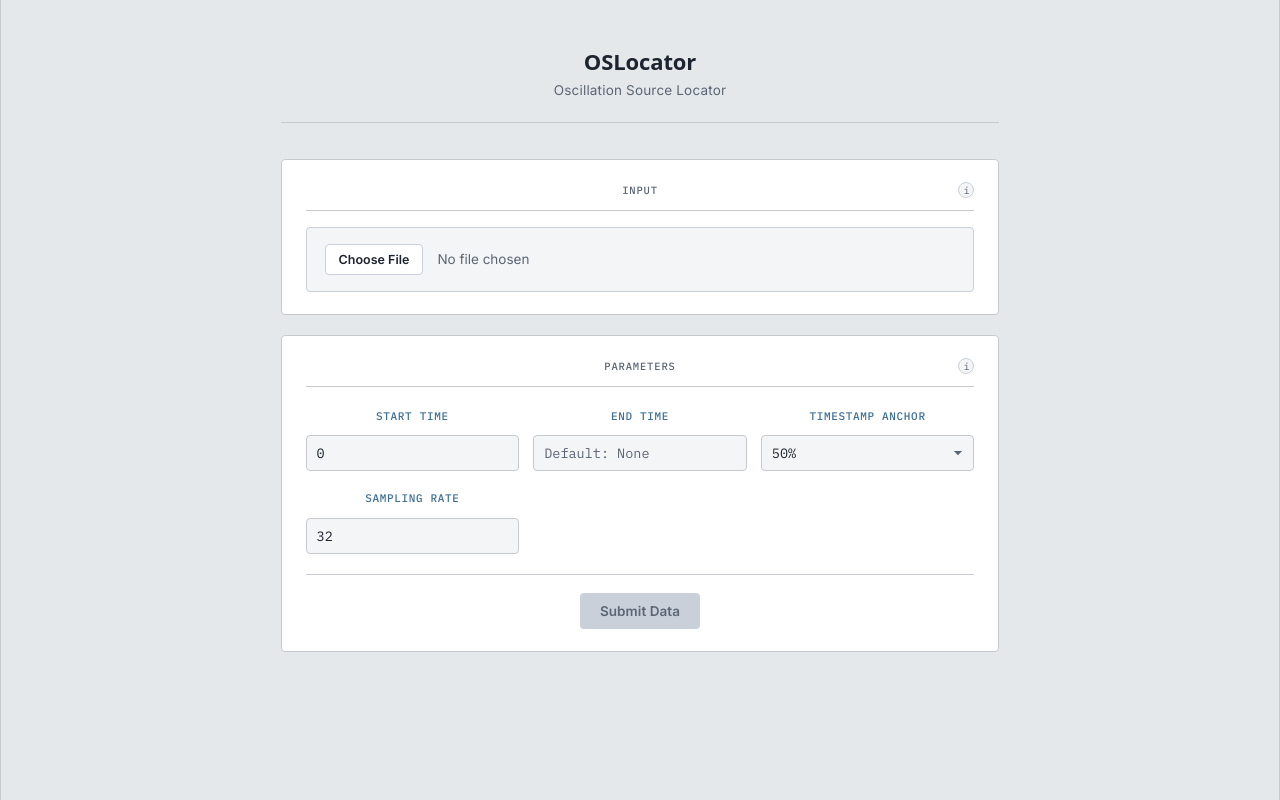
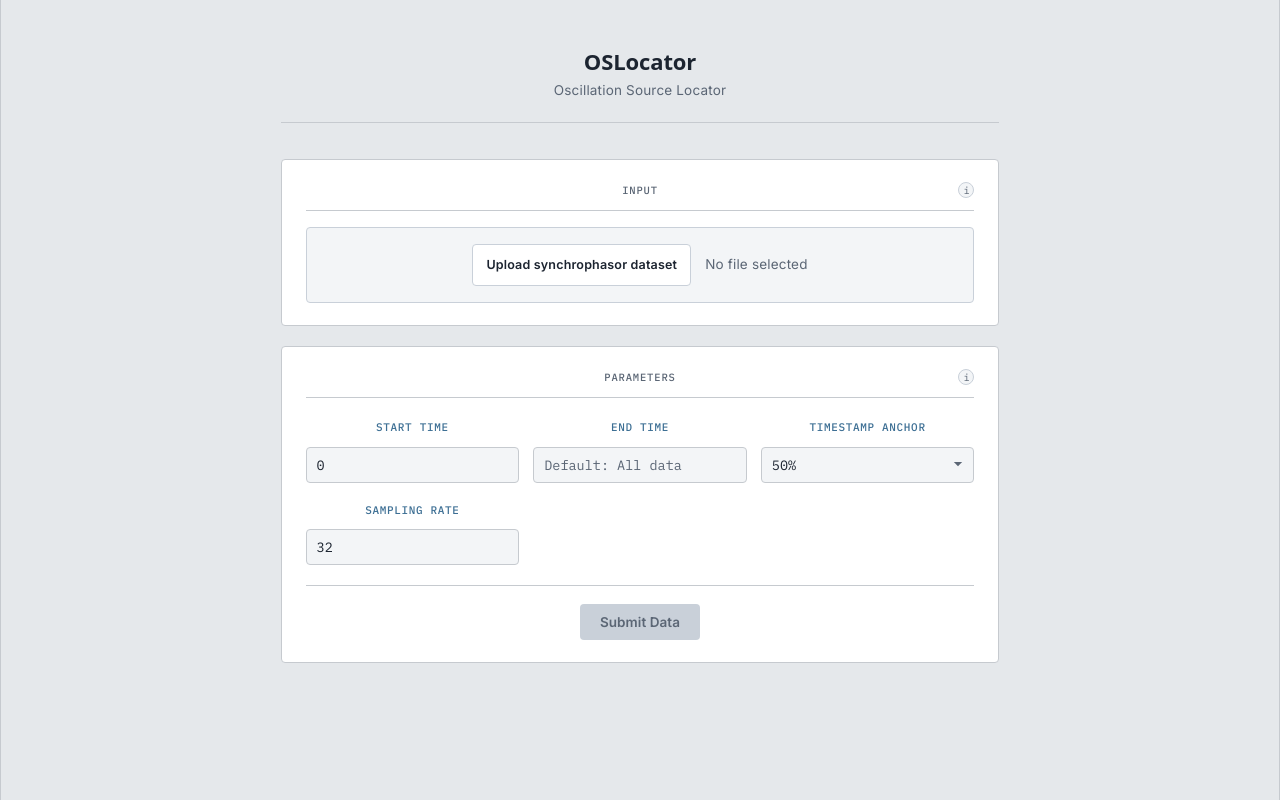
Before and after one commit to hnrxu/oscillation-source-locator, a React app in the folder frontend/: page / in a window 1280 px wide. Both pictures are taken after a click on the button "About OSLocator". Built offline with nearby package versions, Linux system fonts and the light colour scheme; the HTML template or start-up script is replaced by a standard one.

Commit message:
fixed exception handling

```diff
--- a/frontend/src/App.css
+++ b/frontend/src/App.css
@@ -479,3 +479,30 @@ body {
 .modal-link:hover {
   background: #8fb6d6;
 }
+
+
+.upload-btn {
+  display: inline-block;
+  font-family: var(--sans);
+  font-weight: 600;
+  font-size: 12.5px;
+  color: var(--text);
+  background: var(--surface);
+  border: 1px solid var(--border-strong);
+  border-radius: 4px;
+  padding: 7px 13px;
+  margin-right: 14px;
+  cursor: pointer;
+  transition: border-color 120ms ease, background-color 120ms ease;
+}
+
+.upload-btn:hover {
+  border-color: var(--accent);
+  background: var(--surface-raised);
+}
+
+.upload-filename {
+  font-family: var(--sans);
+  font-size: 13.5px;
+  color: var(--text-dim);
+}
--- a/frontend/src/App.jsx
+++ b/frontend/src/App.jsx
@@ -61,6 +61,9 @@ function App() {
         const response = JSON.parse(event.data)
         if (response.type === 'error') {
           setError(response.message)
+          setSegmentData(null)
+          setFftData(null)
+          setIhData(null)
           setProcessing(false)
         } else if (response.type === 'segment_chart') {
           setSegmentData(response.data)
@@ -110,16 +113,24 @@ function App() {
             </h2>
 
             <div className="upload-zone">
-            <input
-                type="file"
-                accept=".xlsx"
-                onChange={e => { setUpload(e.target.files[0]); setError(null) }}
-            />
+                <input
+                    type="file"
+                    id="file-upload"
+                    accept=".xlsx"
+                    onChange={e => { setUpload(e.target.files[0]); setError(null) }}
+                    style={{ display: 'none' }}
+                />
+                <label htmlFor="file-upload" className="upload-btn">
+                    Upload synchrophasor dataset
+                </label>
+                <span className="upload-filename">
+                    {upload ? upload.name : 'No file selected'}
+                </span>
             </div>
             {error && (
                 <div className="error-banner">
                     <div className="error-banner-icon">!</div>
-                    <p className="error-banner-text">{error} Please check guidelines for supported data structure. </p>
+                    <p className="error-banner-text">{error} </p>
                 </div>
             )}
         </section>
@@ -137,12 +148,12 @@ function App() {
 
                 <div className="field">
                     <label className="field-label">Start time</label>
-                    <input type="number" value={startTime} placeholder={'Default: 0'} onChange={e => { setStartTime(e.target.value) }} />
+                    <input type="number" value={startTime} placeholder={'Default: All data'} onChange={e => { setStartTime(e.target.value) }} />
                 </div>
 
                 <div className="field">
                     <label className="field-label">End time</label>
-                    <input type="number" value={endTime ?? ''} placeholder={'Default: None'} onChange={e => setEndTime(e.target.value)} />
+                    <input type="number" value={endTime ?? ''} placeholder={'Default: All data'} onChange={e => setEndTime(e.target.value)} />
                 </div>
 
                 <div className="field">
@@ -162,7 +173,7 @@ function App() {
             </div>
 
             <div className="submit-row">
-            <button className="submit-btn" onClick={() => { uploadData(); setDownloadUrl(null) }} disabled={!upload}>
+            <button className="submit-btn" onClick={() => { uploadData(); setDownloadUrl(null); setError(null) }} disabled={!upload}>
                 Submit Data
             </button>
             </div>
--- a/frontend/src/components/FftChart.jsx
+++ b/frontend/src/components/FftChart.jsx
@@ -3,7 +3,12 @@ import { BarChart, Bar, XAxis, YAxis, CartesianGrid, Tooltip, ResponsiveContaine
 function FftChart({ fftData }) {
   if (!fftData) return null
 
-  const BIN_LIMIT = 250
+
+  const fosIndex = fftData.frequencies.findIndex(i =>
+    Math.abs(i - fftData.fos) < 0.01
+  )
+  console.log(fosIndex)
+  const BIN_LIMIT = fosIndex + 5
   const chartData = fftData.frequencies.map((freq, i) => ({
     frequency: freq.toFixed(2),
     magnitude: fftData.magnitudes[i].toFixed(2)
```
Also changed, not shown: 2 other files (tests, documents, lock files or other folders).
